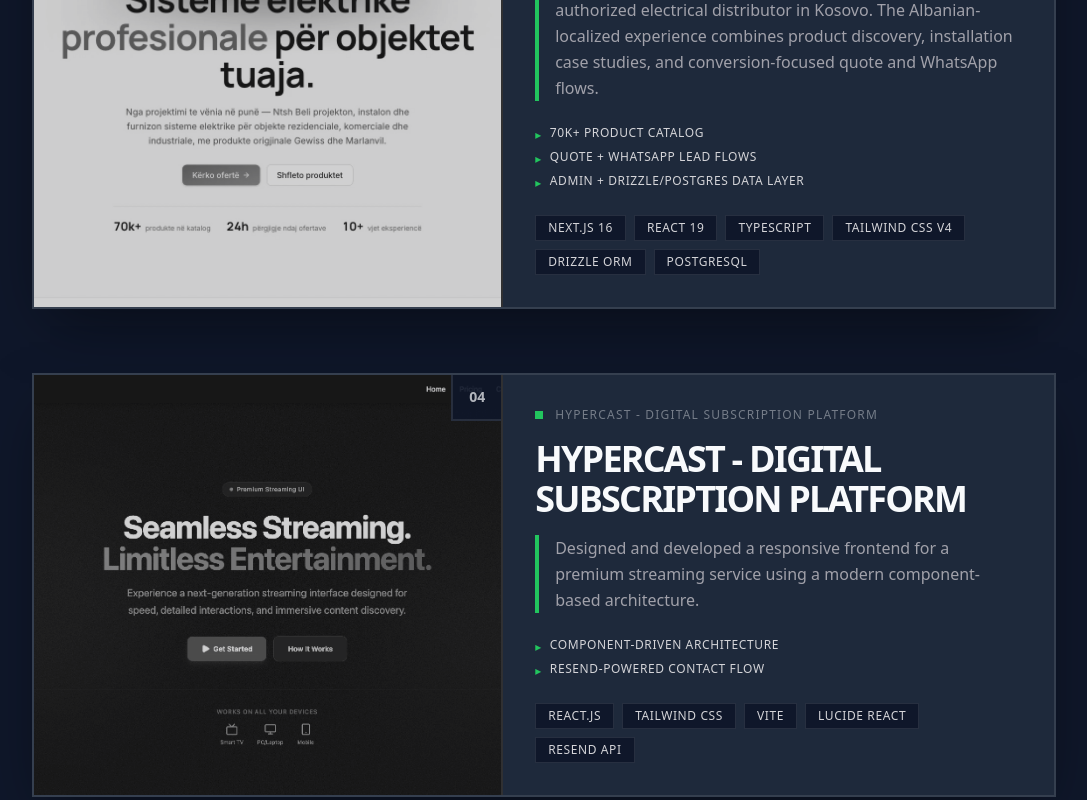
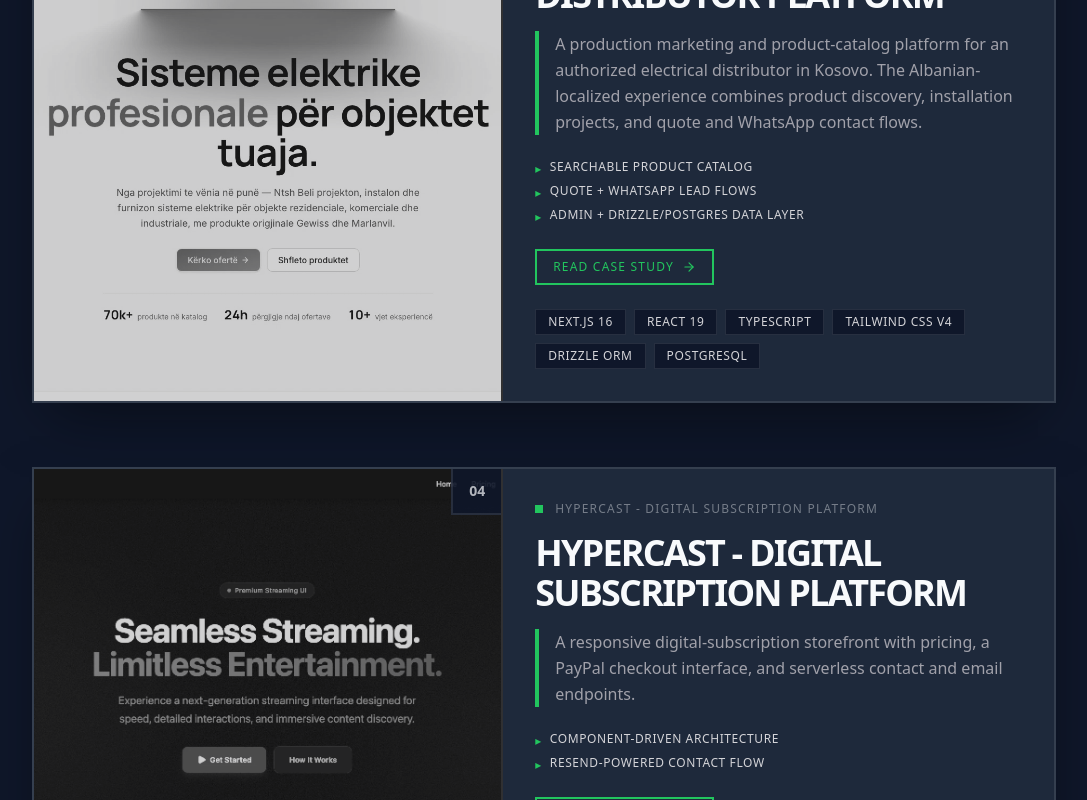
Before and after one commit to RrezonCurraj/Portfolio, a Next.js app: page / in a window 1280 px wide. Shown: the part 4400-5200 px from the top of the page, without its empty margins (96-1183 px from the left). Built offline with nearby package versions, Linux system fonts and the light colour scheme.

Commit message:
Add source-grounded project case studies

```diff
--- a/src/data/portfolio.ts
+++ b/src/data/portfolio.ts
@@ -39,6 +39,29 @@ export const portfolioData = {
         "Live bilingual client site",
         "3D WebGL gallery + motion system",
       ],
+      caseStudy: {
+        role: "Web design, frontend development, motion design, responsive implementation, and Spanish/English localization.",
+        problem:
+          "Fibo needed a website that expressed its brand identity and strategic process in both Spanish and English while making its publication work easy to explore.",
+        approach:
+          "The site uses Spanish-first localized routes, editorial sections, scroll-led storytelling, and a spatial portfolio gallery. The gallery has a static image-grid path for visitors who prefer reduced motion.",
+        decisions: [
+          {
+            title: "Spanish-first routing",
+            body: "next-intl keeps Spanish and English content in parallel message files. The default route leads to Spanish, while a locale control lets visitors switch to English.",
+          },
+          {
+            title: "Load the 3D gallery when needed",
+            body: "The WebGL gallery is a client-only dynamic import. A static grid preserves access to the publication links when reduced motion is preferred, avoiding a dependency on the 3D interaction for the content itself.",
+          },
+        ],
+        stack:
+          "Next.js App Router, TypeScript, Tailwind CSS, next-intl, GSAP, Framer Motion, and React Three Fiber.",
+        outcome:
+          "The bilingual website is live with localized content, responsive sections, a portfolio gallery, and contact and legal pages. No traffic or conversion figures are included here.",
+        learnings:
+          "The publication content remains available through a simpler presentation when the motion-heavy gallery is unsuitable.",
+      },
     },
     {
       slug: "hireon",
@@ -84,22 +107,49 @@ export const portfolioData = {
     {
       slug: "ntsh-beli",
       title: "Ntsh Beli - Electrical Distributor Platform",
-      description: "A production marketing and product-catalog platform for an authorized electrical distributor in Kosovo. The Albanian-localized experience combines product discovery, installation case studies, and conversion-focused quote and WhatsApp flows.",
+      description: "A production marketing and product-catalog platform for an authorized electrical distributor in Kosovo. The Albanian-localized experience combines product discovery, installation projects, and quote and WhatsApp contact flows.",
       tech: ["Next.js 16", "React 19", "TypeScript", "Tailwind CSS v4", "Drizzle ORM", "PostgreSQL"],
       link: "https://ntshbeli.com/",
       github: "https://github.com/RrezonCurraj/Beli",
       image: "/projects/ntshbeli.webp",
       metrics: [
-        "70k+ product catalog",
+        "Searchable product catalog",
         "Quote + WhatsApp lead flows",
         "Admin + Drizzle/Postgres data layer",
       ],
+      caseStudy: {
+        role: "Website and catalog engineering, including product discovery, project galleries, and quote-request flows.",
+        problem:
+          "Ntsh Beli needed to show its electrical-product range and completed installations while giving professional buyers a direct way to request a quote for a specific item.",
+        approach:
+          "The Albanian site connects category, series, search, and product-detail pages to a quote dialog that carries product context. Visitors can also contact the team through WhatsApp, and project pages show installation photography.",
+        decisions: [
+          {
+            title: "Separate product records from taxonomy",
+            body: "Product records are read from Neon Postgres through Drizzle, while the category and series taxonomy remains in typed site data. React cache deduplicates product loading within a render.",
+          },
+          {
+            title: "Keep quote failures visible",
+            body: "The API validates quote submissions with Zod and reports email-delivery failures as errors, so the form does not claim a successful request when sending fails.",
+          },
+          {
+            title: "Use project image folders",
+            body: "Project galleries discover images from their server-side folders, so adding installation photos does not require editing the gallery component.",
+          },
+        ],
+        stack:
+          "Next.js 16, React 19, TypeScript, Tailwind CSS 4, Drizzle ORM, Neon Postgres, Zod, and Resend.",
+        outcome:
+          "The live site exposes product search, project pages, and product-aware quote and WhatsApp paths. The 70k+ figure on the business site describes the supplier range; it is not a count of searchable listings on this site.",
+        learnings:
+          "A product-aware contact path can connect catalog browsing to a practical sales inquiry without presenting the supplier's full range as indexed inventory.",
+      },
     },
     {
       slug: "hypercast",
       title: "HyperCast - Digital Subscription Platform",
-      description: " Designed and developed a responsive frontend for a premium streaming service using a modern component-based architecture.",
-      tech: ["React.js", "Tailwind CSS", "Vite", "Lucide React","Resend API",],
+      description: "A responsive digital-subscription storefront with pricing, a PayPal checkout interface, and serverless contact and email endpoints.",
+      tech: ["React 18", "Tailwind CSS 4", "Vite", "PayPal", "Resend"],
       link: "https://hypercastt.vercel.app/",
       github: "https://github.com/RrezonCurraj/HyperCast-Digital-Subscription-Platform/tree/portfolio",
       image: "/projects/hypercast.webp",
@@ -107,6 +157,29 @@ export const portfolioData = {
         "Component-driven architecture",
         "Resend-powered contact flow",
       ],
+      caseStudy: {
+        role: "Storefront frontend and serverless email/contact endpoint implementation.",
+        problem:
+          "The storefront needed to explain subscription plans, collect a customer email, present checkout, and route support messages through a single responsive interface.",
+        approach:
+          "A React storefront presents plans and an order modal. The modal renders PayPal buttons, while Vercel functions handle order emails and support submissions. The support form uses reCAPTCHA before sending.",
+        decisions: [
+          {
+            title: "Keep checkout steps in one modal",
+            body: "The order interface moves from email entry to payment and a completion view, keeping plan context visible through the flow.",
+          },
+          {
+            title: "Use serverless email routes",
+            body: "Resend calls run in API functions rather than the browser. The support route verifies a reCAPTCHA token before sending its message.",
+          },
+        ],
+        stack:
+          "React 18, Vite, Tailwind CSS 4, React Router, PayPal Buttons, reCAPTCHA, and Vercel functions using Resend.",
+        outcome:
+          "The source includes pricing, checkout UI, and contact and email flows. A successful live payment or automatic fulfillment was not independently verified for this case study.",
+        learnings:
+          "Payment capture shown in the client is separate from server-side transaction verification; the case study does not present email delivery as proof of a verified purchase.",
+      },
     },
     {
       slug: "maxi24",
@@ -120,6 +193,29 @@ export const portfolioData = {
         "Live production client site",
         "React 19 + Framer Motion",
       ],
+      caseStudy: {
+        role: "Corporate website design and frontend development for Maxi24 GmbH.",
+        problem:
+          "The construction company needed a site that presents its services and lets prospective customers inspect completed work beyond a single homepage image.",
+        approach:
+          "The site combines service sections with project cards and dedicated project-detail routes. Each detail page pairs a description with a photo gallery and lightbox.",
+        decisions: [
+          {
+            title: "Keep project details in one data source",
+            body: "Titles, locations, descriptions, and gallery images are defined in a project data file and rendered by the same detail-page component.",
+          },
+          {
+            title: "Support lightbox navigation",
+            body: "The open gallery supports Escape and arrow-key navigation as well as visible previous, next, and close controls. The image thumbnails themselves still need keyboard-trigger review.",
+          },
+        ],
+        stack:
+          "React 19, Vite, Tailwind CSS, React Router 7, and Framer Motion.",
+        outcome:
+          "The corporate site is live with service information and project-detail galleries. No lead or performance figures are included here.",
+        learnings:
+          "A shared project-detail component makes it practical to expand the portfolio through structured content and image sets.",
+      },
     },
   ],
   contributions: [
```
Also changed, not shown: 1 other file (tests, documents, lock files or other folders).
